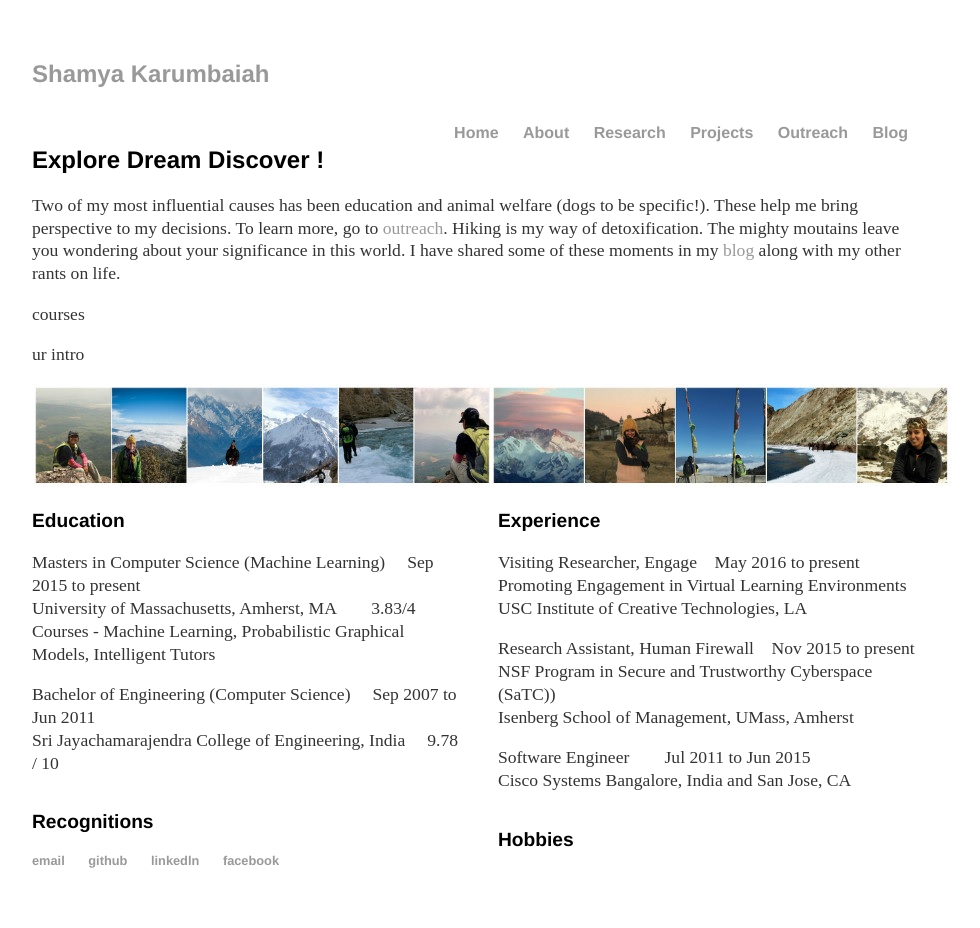
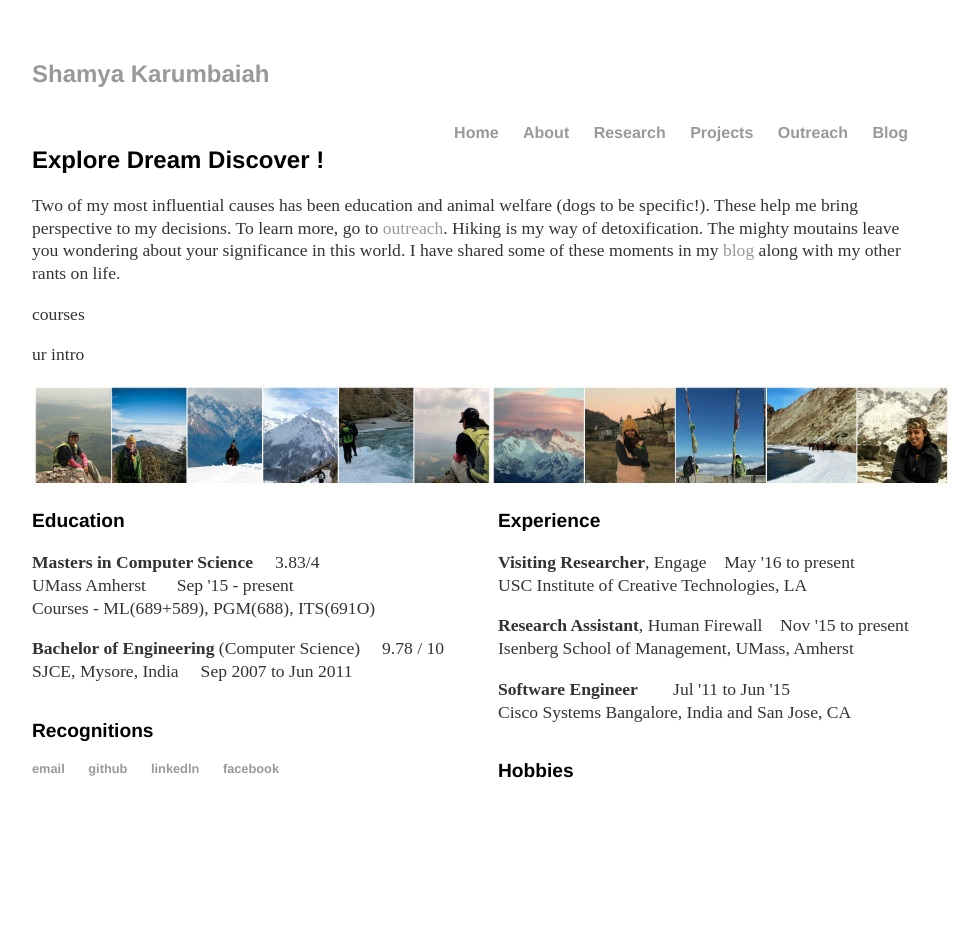
Before and after one commit to Shamya/shamyatest.github.io, a Jekyll site: the page built from about/index.html, in a window 1280 px wide. Shown: the whole page, without its empty margins (160-1140 px from the left). Built offline with Jekyll 4.4.1, drawn with Linux system fonts in a browser that asks for light colours; after the commit the page ends 900 px from its top, so only the background shows below that.

Commit message:
Update index.html

```diff
--- a/about/index.html
+++ b/about/index.html
@@ -14,33 +14,31 @@ title: About Me
 <div class="section1">
   <h3>Education</h2>
   <p>
-    Masters in Computer Science (Machine Learning) &nbsp; &nbsp; Sep 2015 to present </br>
-    University of Massachusetts, Amherst, MA  &nbsp; &nbsp; &nbsp; &nbsp;3.83/4 </br>
-    Courses - Machine Learning, Probabilistic Graphical Models, Intelligent Tutors
+    <b>Masters in Computer Science</b> &nbsp; &nbsp; 3.83/4 </br>
+    UMass Amherst  &nbsp; &nbsp; &nbsp; Sep '15 - present </br>
+    Courses - ML(689+589), PGM(688), ITS(691O)
   </p>
 
   <p>
-    Bachelor of Engineering (Computer Science) &nbsp; &nbsp; Sep 2007 to Jun 2011 </br>
-    Sri Jayachamarajendra College of Engineering, India &nbsp; &nbsp; 9.78 / 10 </br>
+    <b>Bachelor of Engineering </b>(Computer Science) &nbsp; &nbsp; 9.78 / 10 </br>
+    SJCE, Mysore, India &nbsp; &nbsp; Sep 2007 to Jun 2011 </br>
   </p>
 </div>
 
 <div class="section2">
   <h3>Experience</h3>
   <p>
-    Visiting Researcher, Engage &nbsp; &nbsp;May 2016 to present </br>
-    Promoting Engagement in Virtual Learning Environments
+    <b>Visiting Researcher</b>, Engage &nbsp; &nbsp;May '16 to present </br>
     USC Institute of Creative Technologies, LA
   </p>
 
   <p>
-    Research Assistant, Human Firewall  &nbsp; &nbsp;Nov 2015 to present </br>
-    NSF Program in Secure and Trustworthy Cyberspace (SaTC)) </br>
+    <b>Research Assistant</b>, Human Firewall  &nbsp; &nbsp;Nov '15 to present </br>
     Isenberg School of Management, UMass, Amherst
   </p>
 
   <p>
-    Software Engineer &nbsp; &nbsp;&nbsp; &nbsp; Jul 2011 to Jun 2015 </br>
+    <b>Software Engineer</b> &nbsp; &nbsp;&nbsp; &nbsp; Jul '11 to Jun '15 </br>
     Cisco Systems Bangalore, India and San Jose, CA
   </p>
 </div>
```
